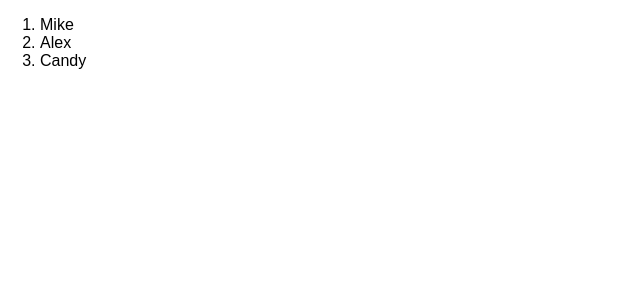
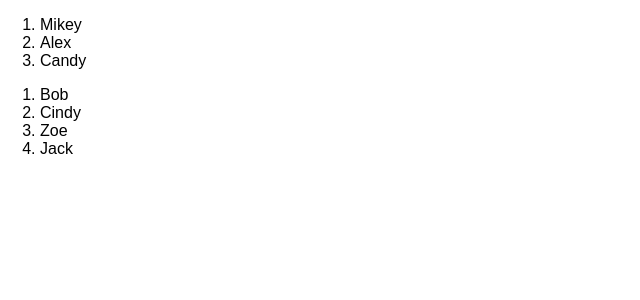
Before and after one commit to meng-shiun/React-Contacts-App, a React (Create React App) app: page / in a window 1280 px wide. Shown: the top 300 px of the page, without its empty margins (0-640 px from the left). Built offline with nearby package versions, Linux system fonts and the light colour scheme.

Commit message:
Reuse ContactList component to create 2 lists

```diff
--- a/src/App.js
+++ b/src/App.js
@@ -2,11 +2,8 @@ import React, { Component } from 'react';
 
 class ContactList extends React.Component {
   render() {
-    const people = [
-      { name: 'Mike' },
-      { name: 'Alex' },
-      { name: 'Candy' }
-    ]
+
+    const people = this.props.contacts;
 
     return <ol>
       {people.map( person => (
@@ -20,7 +17,18 @@ class App extends Component {
   render() {
     return (
       <div className="App">
-        <ContactList/>
+        <ContactList contacts={[
+          { name: 'Mikey' },
+          { name: 'Alex' },
+          { name: 'Candy' }
+        ]}/>
+
+        <ContactList contacts={[
+          { name: 'Bob' },
+          { name: 'Cindy' },
+          { name: 'Zoe' },
+          { name: 'Jack' }
+        ]}/>
       </div>
     );
   }
```
